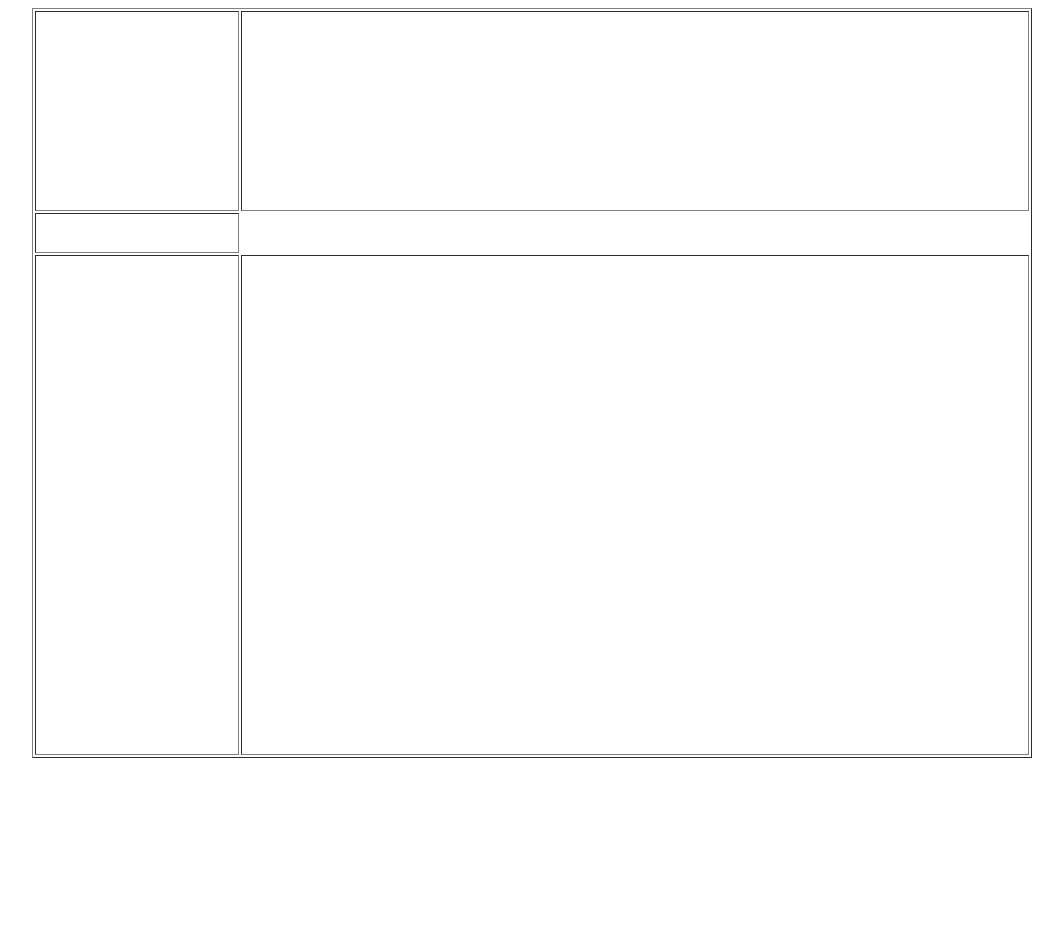
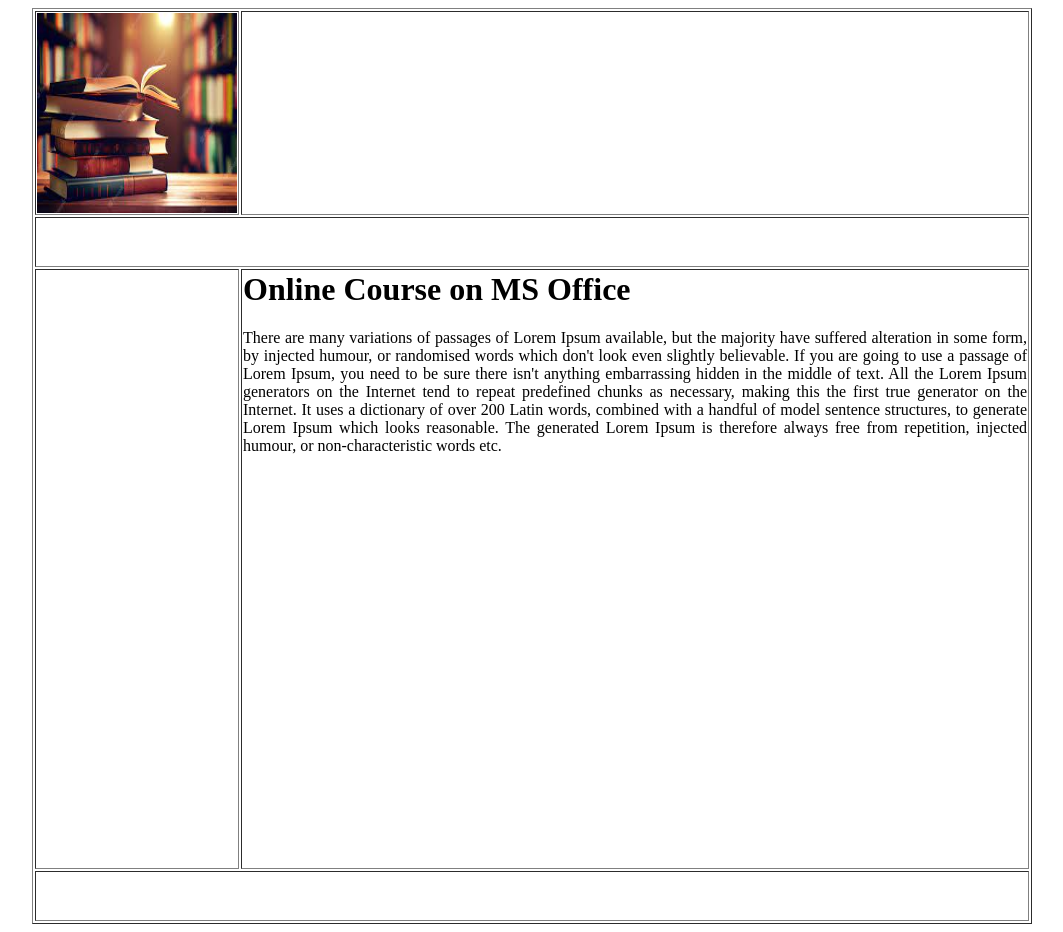
Before and after one commit to mdyounos/php-71, a plain HTML site: page index.html in a window 1280 px wide. Shown: the whole page, without its empty margins (108-1171 px from the left). Before the commit the page ends 800 px from the top, so only its background shows below. Drawn offline with Linux system fonts and the light colour scheme.

Commit message:
create layout on index.html file

```diff
--- a/index.html
+++ b/index.html
@@ -5,16 +5,23 @@
     <body>
         <table border="1" width="1000" align="center">
             <tr>
-        <td height="200" width="200"></td>
+                <td height="200" width="200"><img height="200" width="200" src="book_pic.jpg" alt=""/> </td>
                 <td></td>
             </tr>
 
             <tr>
-        <td height="40" width="100"></td>
+                <td height="50" colspan="2"></td>
+            </tr>
+            <tr valign="top">
+                <td height="600" ></td>
+                <td>
+                    <h1>Online Course on MS Office</h1>
+                    <p align="justify">There are many variations of passages of Lorem Ipsum available, but the majority have suffered alteration in some form, by injected humour, or randomised words which don't look even slightly believable. If you are going to use a passage of Lorem Ipsum, you need to be sure there isn't anything embarrassing hidden in the middle of text. All the Lorem Ipsum generators on the Internet tend to repeat predefined chunks as necessary, making this the first true generator on the Internet. It uses a dictionary of over 200 Latin words, combined with a handful of model sentence structures, to generate Lorem Ipsum which looks reasonable. The generated Lorem Ipsum is therefore always free from repetition, injected humour, or non-characteristic words etc.</p>
+
+                </td>
             </tr>
             <tr>
-        <td height="500" width="200"></td>
-        <td></td>
+                <td height="50" colspan="2"></td>
             </tr>
         </table>
     </body>
```
Also changed, not shown: book_pic.jpg (added). Lines whose indentation alone changed are shown as unchanged.
